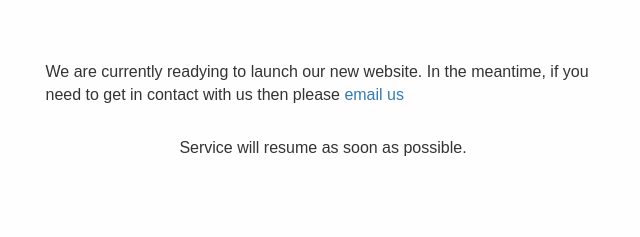
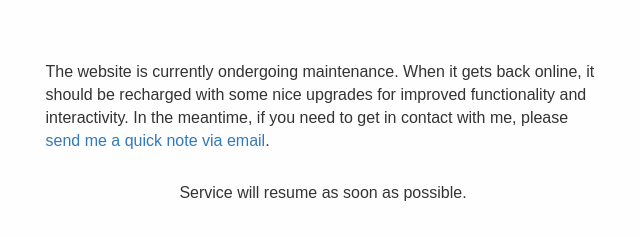
Before and after one commit to artystable/artystable.github.io, a plain HTML site: page index.html in a window 1280 px wide. Shown: the part 311-548 px from the top of the page, without its empty margins (317-957 px from the left). Drawn offline with nearby package versions, Linux system fonts and the light colour scheme.

Commit message:
improved the maintenance page text

```diff
--- a/index.html
+++ b/index.html
@@ -83,9 +83,9 @@
         <div class="col-sm-6 col-sm-offset-3">
           <h1 class="text-center">We are Changing.</h1>
           <p class="text-left">
-            We are currently readying to launch our new website. In the
-            meantime, if you need to get in contact with us then please
-            <a href="mailto:arturostable@domain.com">email us</a>
+            The website is currently ondergoing maintenance. When it gets back online, it should be recharged with some nice upgrades for improved functionality and interactivity. In the
+            meantime, if you need to get in contact with me, please
+            <a href="mailto:arturostable@gmail.com">send me a quick note via email</a>.
              <!-- or call us on: -->
           </p>
           <!-- <p class="text-center tel">01234 000000</p> -->
```
